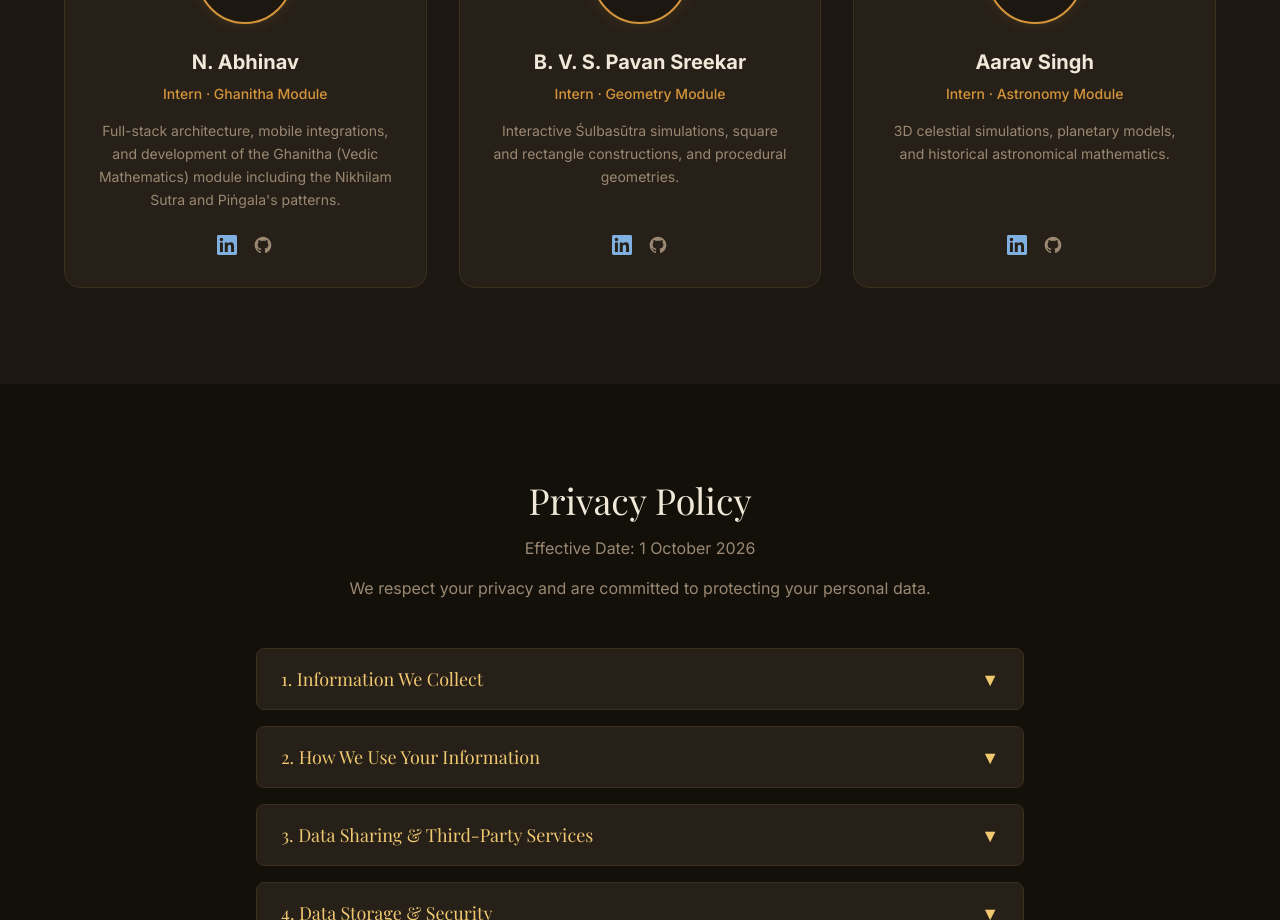
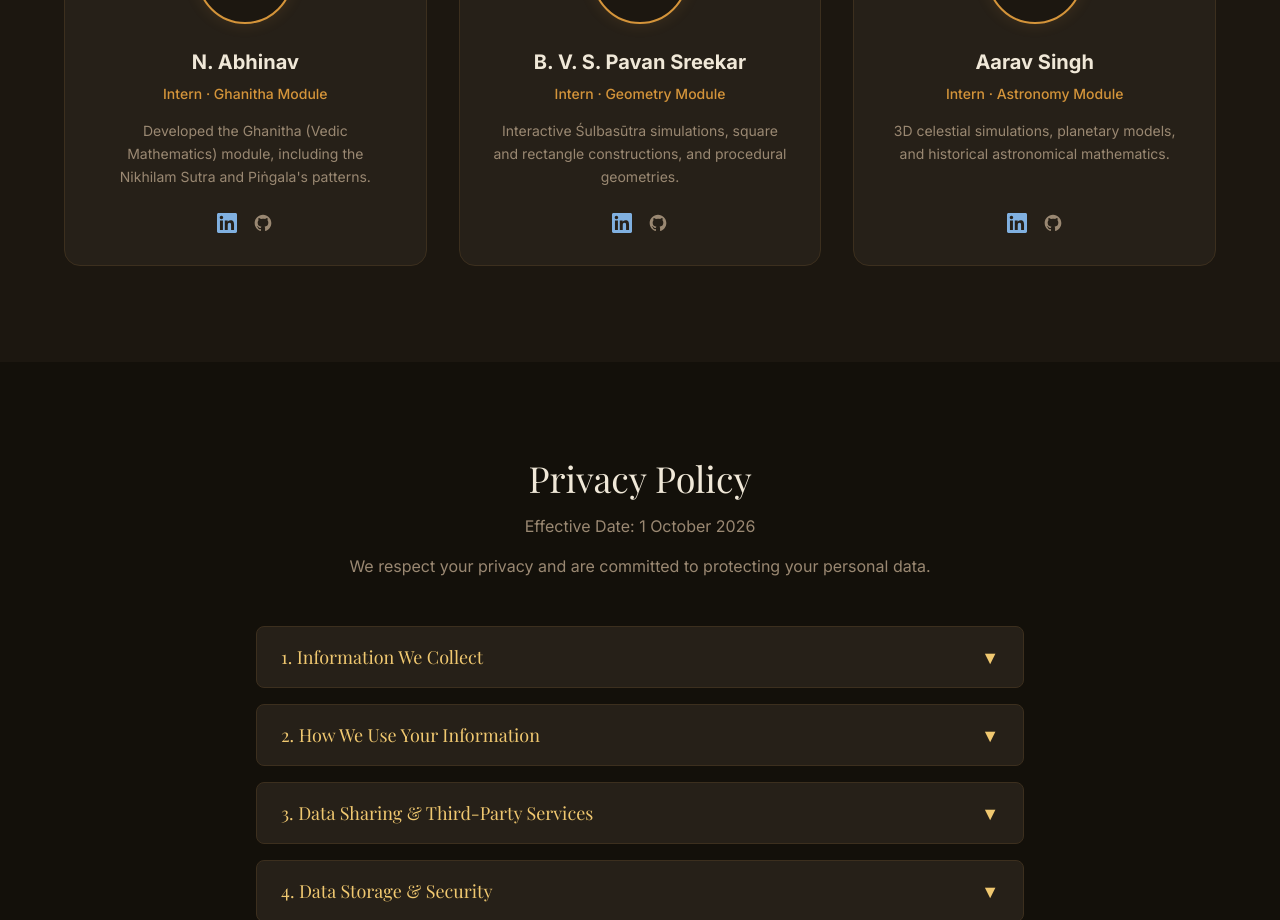
Before and after one commit to iksmaproject/iks-edutainment-website, a React (Vite) app: page / in a window 1280 px wide. Shown: the part 3260-4180 px from the top of the page. Built offline with nearby package versions, Linux system fonts and the light colour scheme.

Commit message:
fix: Shorten N. Abhinav description

```diff
--- a/src/components/Team.jsx
+++ b/src/components/Team.jsx
@@ -31,7 +31,7 @@ const interns = [
     {
         name: "N. Abhinav",
         role: "Intern · Ghanitha Module",
-        desc: "Full-stack architecture, mobile integrations, and development of the Ghanitha (Vedic Mathematics) module including the Nikhilam Sutra and Piṅgala's patterns.",
+        desc: "Developed the Ghanitha (Vedic Mathematics) module, including the Nikhilam Sutra and Piṅgala's patterns.",
         github: "github.com/ABHICODZ",
         linkedin: "https://www.linkedin.com/in/abhinav-nadipelly-504971322"
     },
```
